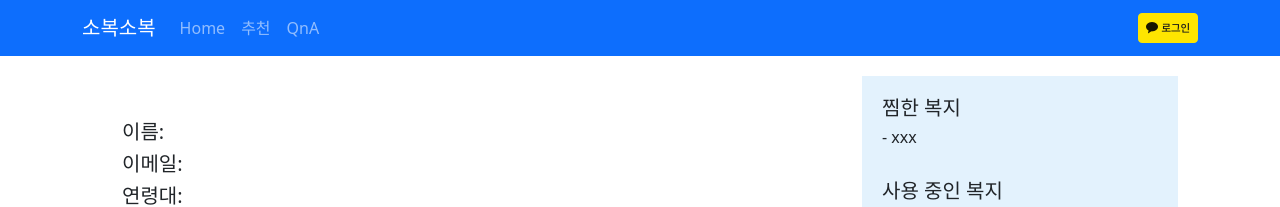
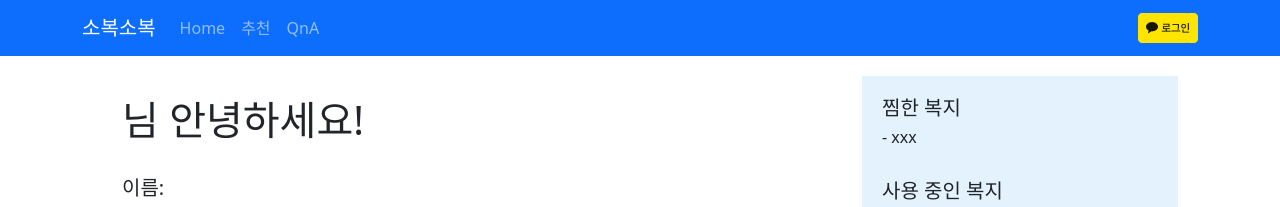
Before and after one commit to seongbiny/soboksobok, a React (Create React App) app in the folder frontend/: page /profile in a window 1280 px wide. Shown: the top 207 px of the page. Built offline with nearby package versions, Linux system fonts and the light colour scheme; no server answers.

Commit message:
[S06P22C205-152] chore: 유저 정보 zustand 작업

```diff
--- a/frontend/src/pages/OAuth.jsx
+++ b/frontend/src/pages/OAuth.jsx
@@ -1,15 +1,37 @@
 import { useEffect } from 'react';
 import { useNavigate } from 'react-router-dom';
+import Axios from '../api.js';
+import { useStore } from '../store.jsx';
 
-function Auth(props) {
+function Auth() {
   // BE에서 받은 token
   const token = new URL(window.location.href).searchParams.get('token');
 
   let navigate = useNavigate();
 
+  const setUsername = useStore((state) => state.setUsername);
+  const setEmail = useStore((state) => state.setEmail);
+  const setAgeRange = useStore((state) => state.setAgeRange);
+  const setGender = useStore((state) => state.setGender);
+  const setProfileImage = useStore((state) => state.setProfileImage);
+
   const getToken = async () => {
     try {
       localStorage.setItem('jwtToken', token);
+    } catch (err) {
+      console.log(err);
+    }
+  };
+
+  const getProfile = async () => {
+    try {
+      let response = await Axios.get('/api/users');
+      console.log('카카오 : ', response.data);
+      setUsername(response.data.body.user.username);
+      setEmail(response.data.body.user.email);
+      setAgeRange(response.data.body.user.ageRange);
+      setGender(response.data.body.user.gender);
+      setProfileImage(response.data.body.user.profileImage);
       navigate('/', { replace: true });
     } catch (err) {
       console.log(err);
@@ -18,6 +40,7 @@ function Auth(props) {
 
   useEffect(() => {
     getToken();
+    getProfile();
   }, []); //대괄호 안에 실행조건을 추가. 조건이 없으므로 한번 실행하고 끝남.
 
   return null;
--- a/frontend/src/pages/Profile.jsx
+++ b/frontend/src/pages/Profile.jsx
@@ -5,7 +5,7 @@ import FilterChips from '../components/FilterChips';
 import styled from 'styled-components';
 
 import Axios from '../api.js';
-// import { useStore } from '../store.jsx';
+import { useStore } from '../store.jsx';
 
 const 소개 = styled.div`
   margin: 20px;
@@ -24,52 +24,36 @@ const 리스트 = styled.div`
   background-color: #e3f2fd;
 `;
 
-// const setUsername = useStore((state) => state.setUsername);
+function Profile() {
+  const username = useStore((state) => state.username);
+  const email = useStore((state) => state.email);
+  const ageRange = useStore((state) => state.ageRange);
+  const gender = useStore((state) => state.gender);
+  const profileImage = useStore((state) => state.profileImage);
 
-// function ShowUsername() {
-//   const username = useStore((state) => state.username);
-//   return <p>{username}</p>;
-// }
+  // const getProfile = async () => {
+  //   try {
+  //     let response = await Axios.get('/api/users/profile');
+  //     console.log('카카오 : ', response.data);
+  //   } catch (err) {
+  //     console.log(err);
+  //   }
+  // };
 
-function Profile() {
-  const [username, setUsername] = useState('');
-  const [email, setEmail] = useState('');
-  const [ageRange, setAgeRange] = useState('');
-  const [gender, setGender] = useState('');
-  const [profileImage, setProfileImage] = useState('');
+  // const getLike = async () => {
+  //   try {
+  //     let response = await Axios.get('/api/users/like');
+  //     console.log('찜 : ', response.data);
 
-  const getProfile = async () => {
-    try {
-      let response = await Axios.get('/api/users/profile');
-      console.log('카카오 : ', response.data);
-      console.log('body : ', response.data.body.user);
-
-      // // 사용자 정보 변수에 저장
-      setUsername(response.data.body.user.username);
-      setEmail(response.data.body.user.email);
-      setAgeRange(response.data.body.user.ageRange);
-      setGender(response.data.body.user.gender);
-      setProfileImage(response.data.body.user.profileImageUrl);
-    } catch (err) {
-      console.log(err);
-    }
-  };
-
-  const getLike = async () => {
-    try {
-      let response = await Axios.get('/api/users/like');
-      console.log('찜 : ', response.data);
-      console.log('body : ', response.data.body.user);
-
-      // 사용자 정보 변수에 저장
-    } catch (err) {
-      console.log(err);
-    }
-  };
+  //     // 사용자 정보 변수에 저장
+  //   } catch (err) {
+  //     console.log(err);
+  //   }
+  // };
 
   useEffect(() => {
-    getProfile();
-    getLike();
+    // getProfile();
+    // getLike();
   }, []); //대괄호 안에 실행조건을 추가. 조건이 없으므로 한번 실행하고 끝남.
 
   return (
@@ -78,7 +62,7 @@ function Profile() {
         <Row>
           <Col xs={12} md={8}>
             <소개>
-              {/* <h1> {username}님 안녕하세요!</h1> */}
+              <h1> {username}님 안녕하세요!</h1>
               <img src={profileImage}></img>
               <h5>
                 이름: {username} <br />
--- a/frontend/src/store.jsx
+++ b/frontend/src/store.jsx
@@ -5,4 +5,20 @@ export const useStore = create((set) => ({
   setUsername(res) {
     set(() => ({ username: res }));
   },
+  email: undefined,
+  setEmail(res) {
+    set(() => ({ email: res }));
+  },
+  ageRange: undefined,
+  setAgeRange(res) {
+    set(() => ({ ageRange: res }));
+  },
+  gender: undefined,
+  setGender(res) {
+    set(() => ({ gender: res }));
+  },
+  profileImage: undefined,
+  setProfileImage(res) {
+    set(() => ({ profileImage: res }));
+  },
 }));
```
